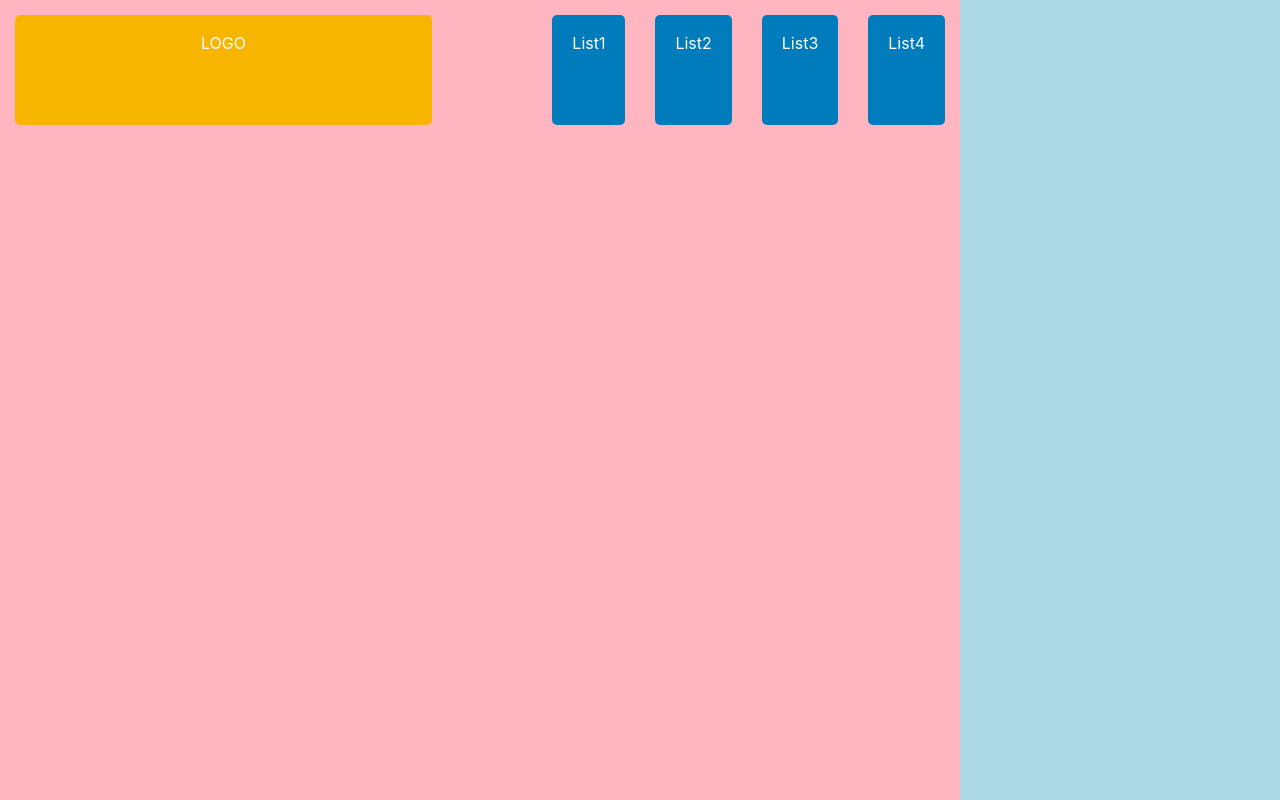
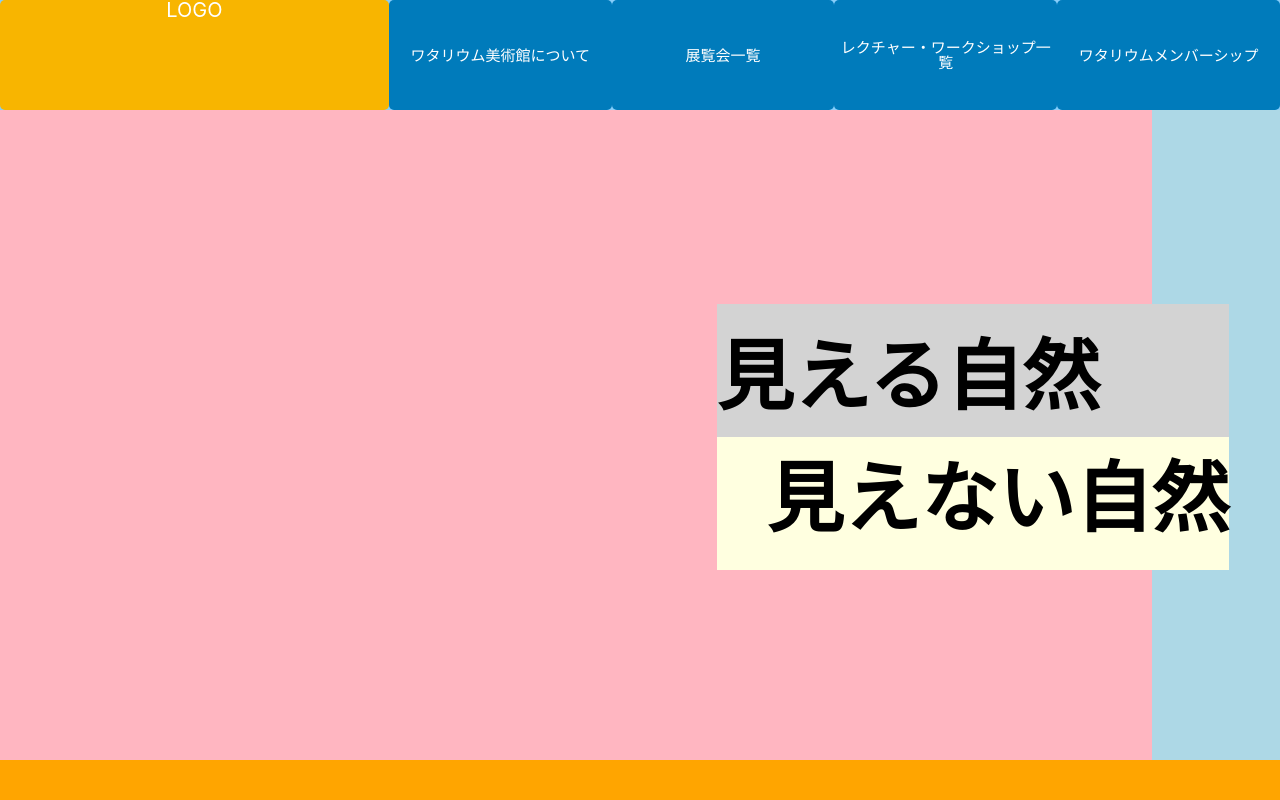
Before and after one commit to Cherry0202/Watarium, a Nuxt app: page / in a window 1280 px wide. Shown: the top 800 px of the page. Built offline with nearby package versions, Linux system fonts and the light colour scheme.

Commit message:
[update] index.vue

```diff
--- a/components/Nav.vue
+++ b/components/Nav.vue
@@ -1,11 +1,11 @@
 <template>
   <nav class="nav">
     <ul>
-      <li><a href="#">LOGO</a></li>
-      <li><a href="#">List1</a></li>
-      <li><a href="#">List2</a></li>
-      <li><a href="#">List3</a></li>
-      <li><a href="#">List4</a></li>
+      <li class="logo"><a href="#">LOGO</a></li>
+      <li class="menu"><a href="#">ワタリウム美術館について</a></li>
+      <li class="menu"><a href="#">展覧会一覧</a></li>
+      <li class="menu"><a href="#">レクチャー・ワークショップ一覧</a></li>
+      <li class="menu"><a href="#">ワタリウムメンバーシップ</a></li>
     </ul>
   </nav>
 </template>
@@ -24,9 +24,10 @@ export default {
 }
 
 nav {
-  max-width: 85vw;
+  width: 100vw;
   margin: auto;
   padding: 0;
+  background-color: lightskyblue;
 
   ul {
     margin: 0;
@@ -35,14 +36,32 @@ nav {
     display: flex;
     list-style: none;
 
-    li {
-      margin: 15px;
+    li.logo {
+      width: 300px;
+      margin: 0px;
       padding: 0;
       border-radius: 5px;
       line-height: 1;
       color: #fff;
+      font-size: 20px;
       background: #007bbb;
       height: 110px;
+      /*width: 417px;*/
+    }
+
+    li.menu {
+      width: 239px;
+      margin: 0px;
+      padding: 0;
+      border-radius: 5px;
+      line-height: 1;
+      color: #fff;
+      font-size: 15px;
+      background: #007bbb;
+      height: 110px;
+      display: flex;
+      justify-content: center;
+      align-items: center;
       /*width: 417px;*/
     }
 
@@ -55,7 +74,7 @@ nav {
     li a {
       display: block;
       margin: 0;
-      padding: 20px;
+      padding: 0;
       color: #fff;
       text-decoration: none;
     }
--- a/layouts/Top.vue
+++ b/layouts/Top.vue
@@ -1,9 +1,9 @@
 <template>
   <div class="top-wrapper">
     <main class="main-wrapper">
-      <div class="main-image">
-        <Nav />
-      </div>
+      <Nav />
+      <!--      <div class="main-image">-->
+      <!--      </div>-->
     </main>
   </div>
 </template>
@@ -24,11 +24,11 @@ export default {
     width: 100vw;
     height: 1030px;
     background-color: lightblue;
-  }
-  .main-image {
-    height: 1030vh;
-    width: 75vw;
-    background-color: lightpink;
+    .main-image {
+      height: 1030vh;
+      width: 75vw;
+      background-color: lightpink;
+    }
   }
 }
 </style>
--- a/pages/index.vue
+++ b/pages/index.vue
@@ -1,23 +1,36 @@
 <template>
   <div class="container">
     <div class="wrapper">
-      <Top />
+      <!--      <Top />-->
+      <div class="top-wrapper">
+        <main class="main-wrapper">
+          <div class="main-image">
+            <Nav />
+          </div>
+          <div class="catch-copy">
+            <div class="first"><h2>見える自然</h2></div>
+            <div class="second">
+              <h2>見えない自然</h2>
+            </div>
+          </div>
+        </main>
+      </div>
     </div>
   </div>
 </template>
 
 <script>
-import Top from '~/layouts/Top.vue'
-// import Nav from '~/components/Nav.vue'
+// import Top from '~/layouts/Top.vue'
+import Nav from '~/components/Nav.vue'
 export default {
   components: {
-    Top
-    // Nav
+    // Top,
+    Nav
   }
 }
 </script>
 
-<style>
+<style lang="scss">
 .container {
   margin: 0 auto;
   min-height: 100vh;
@@ -25,12 +38,61 @@ export default {
   justify-content: center;
   align-items: center;
   text-align: center;
-}
 
-.wrapper {
-  background-color: antiquewhite;
-  width: 1920px;
-  height: 6054px;
+  .wrapper {
+    background-color: antiquewhite;
+    width: 1920px;
+    height: 6054px;
+
+    .top-wrapper {
+      width: 100vw;
+      height: 100vh;
+      background-color: orange;
+
+      .main-wrapper {
+        width: 100vw;
+        height: 95%;
+        background-color: lightblue;
+
+        .main-image {
+          height: 100%;
+          width: 90vw;
+          background-color: lightpink;
+        }
+        .catch-copy {
+          width: 40%;
+          height: 35%;
+          background-color: white;
+          position: relative;
+          top: -60%;
+          right: -56%;
+          .first {
+            width: 100%;
+            height: 50%;
+            display: flex;
+            align-items: center;
+            background-color: lightgray;
+            h2 {
+              font-size: 77px;
+            }
+          }
+          .second {
+            width: 100%;
+            height: 50%;
+            top: 50%;
+            text-align: right;
+            /*vertical-align: middle;*/
+            /*line-height: 50%;*/
+            /*padding-top: 8%;*/
+            background-color: lightyellow;
+            h2 {
+              font-size: 77px;
+            }
+          }
+        }
+      }
+    }
+  }
 }
 
 .title {
```
